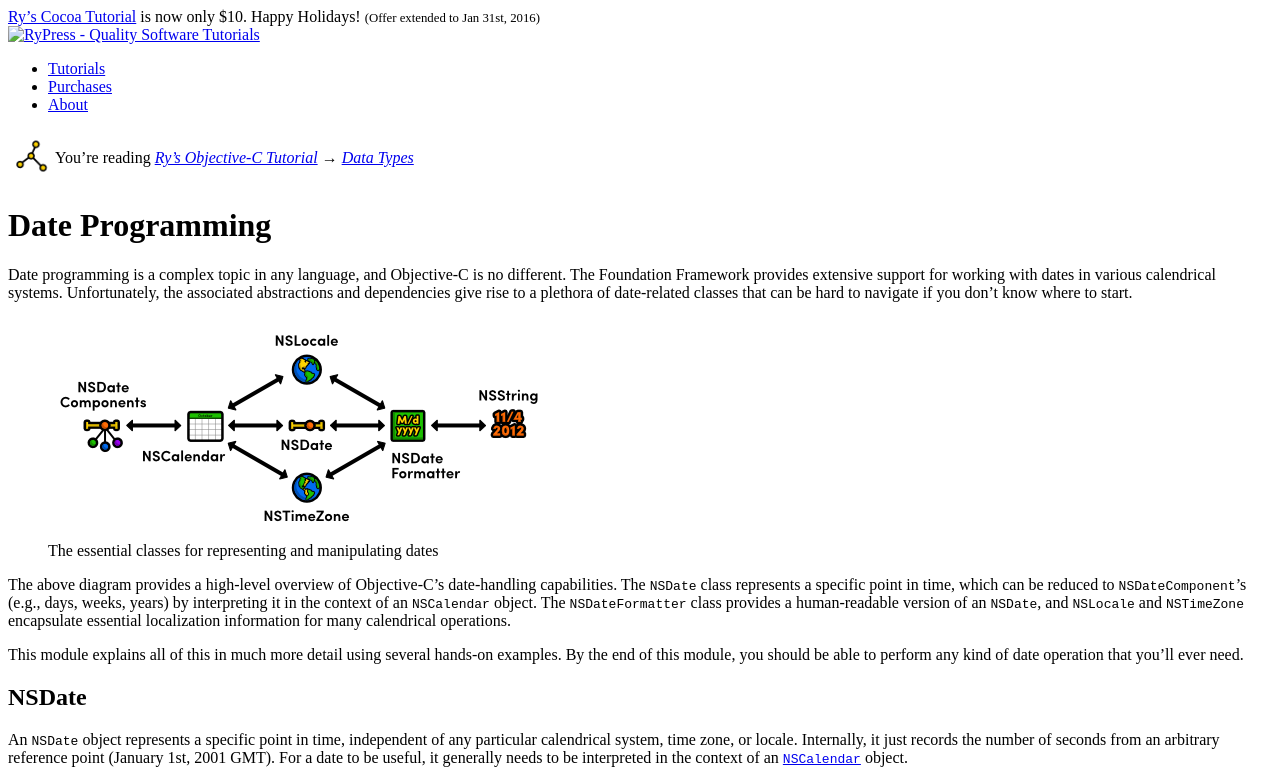
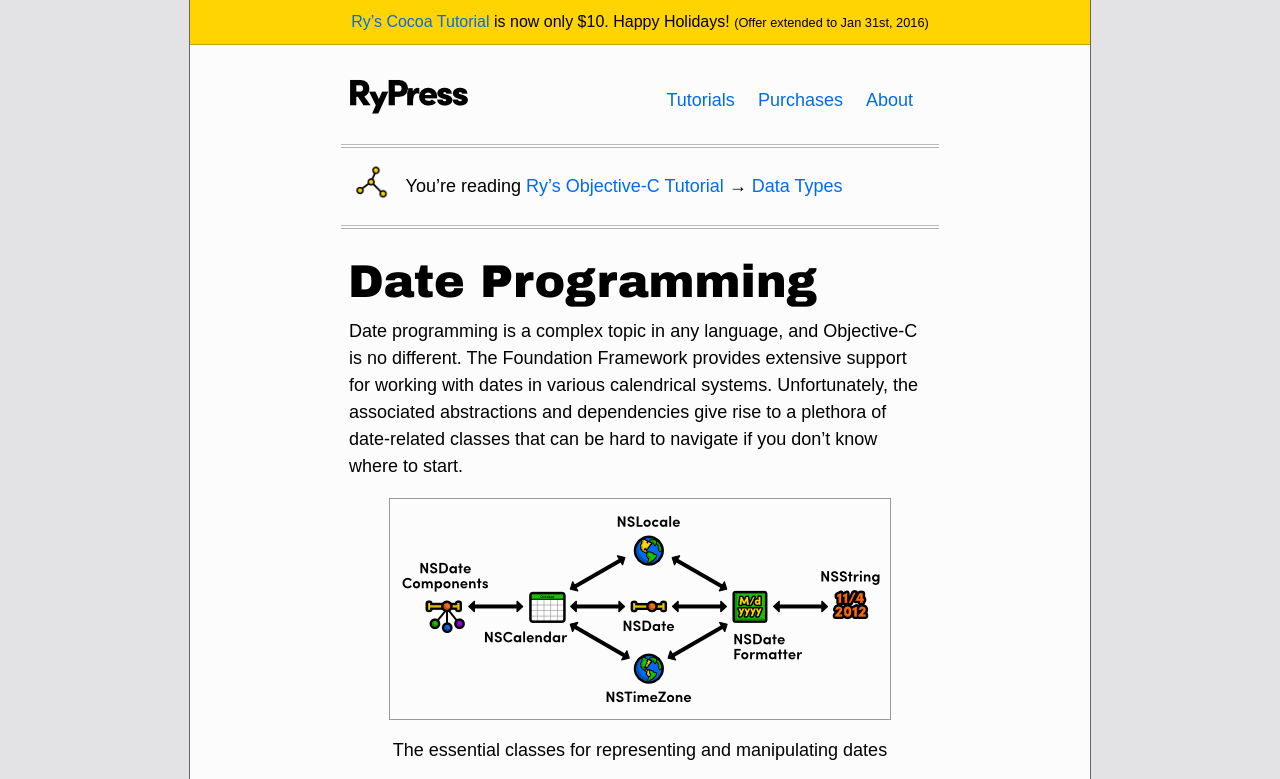
Before and after one commit to fullonrager/rys-objective-c-tutorial-archive, a plain HTML site: page data-types/dates/index.html in a window 1280 px wide. Shown: the top 779 px of the page. Drawn offline with Linux system fonts and the light colour scheme; the site is published under a folder, as on GitHub Pages, so addresses that start at the root find nothing; files whose address does not match are found by name.

Commit message:
Fix formatting

```diff
--- a/data-types/dates/index.html
+++ b/data-types/dates/index.html
@@ -9,9 +9,9 @@ dates in various calendrical systems. Unfortunately, the associated
 abstractions and dependencies give rise to a plethora of date-related classes
 that can be hard to navigate if you don’t know where to start."/>
 <meta name='viewport' content='width=device-width, initial-scale=1.0, maximum-scale=1.0'/>
-<link rel="icon" type="image/png" href="/media/favicon.png"/>
-<link rel="stylesheet" href="/media/style.css"/>
-<link rel="stylesheet" href="/media/pygments.css"/>
+<link rel="icon" type="image/png" href="../../media/favicon.png"/>
+<link rel="stylesheet" href="../../media/style.css"/>
+<link rel="stylesheet" href="../../media/pygments.css"/>
 <script>
     (function(i,s,o,g,r,a,m){i['GoogleAnalyticsObject']=r;i[r]=i[r]||function(){
     (i[r].q=i[r].q||[]).push(arguments)},i[r].l=1*new Date();a=s.createElement(o),
@@ -30,7 +30,7 @@ Happy Holidays! <span style='font-size: .8em'>(Offer extended to Jan 31st, 2016)
 </div>
 <div id='content'>
 <nav id='main-nav'>
-<a href='/'><img src='/media/logo-small.png' width='120px' alt='RyPress - Quality Software Tutorials'/></a>
+<a href='/'><img src='../../media/logo-small.png' width='120px' alt='RyPress - Quality Software Tutorials'/></a>
 <ul>
 <li><a href='/'>Tutorials</a></li>
 <li><a href='/secure/purchases.php'>Purchases</a></li>
@@ -42,9 +42,9 @@ Happy Holidays! <span style='font-size: .8em'>(Offer extended to Jan 31st, 2016)
 <td><a href="../index"><img src="../media/icons/index.png" width="40px" height="40px"></a></td>
 <td><p>You’re
 reading
-<a href="../index"><em>Ry’s Objective-C Tutorial</em></a>
+<a href="../index.html"><em>Ry’s Objective-C Tutorial</em></a>
 →
-<a href="index"><em>Data Types</em></a></p></td>
+<a href="index.html"><em>Data Types</em></a></p></td>
 </tr></table><div class="divider"></div>
 <h1 id="date-programming">Date Programming</h1>
 <p>Date programming is a complex topic in any language, and Objective-C is no
```
Also changed, not shown: data-types/index/index.html (+5 -5 lines), data-types/nsarray/index.html (+6 -6 lines), data-types/nsdecimalnumber/index.html (+6 -6 lines), data-types/nsdictionary/index.html (+6 -6 lines), data-types/nsnumber/index.html (+6 -6 lines), data-types/nsset/index.html (+6 -6 lines), data-types/nsstring/index.html (+6 -6 lines), data-types/primitives/index.html (+6 -6 lines).
